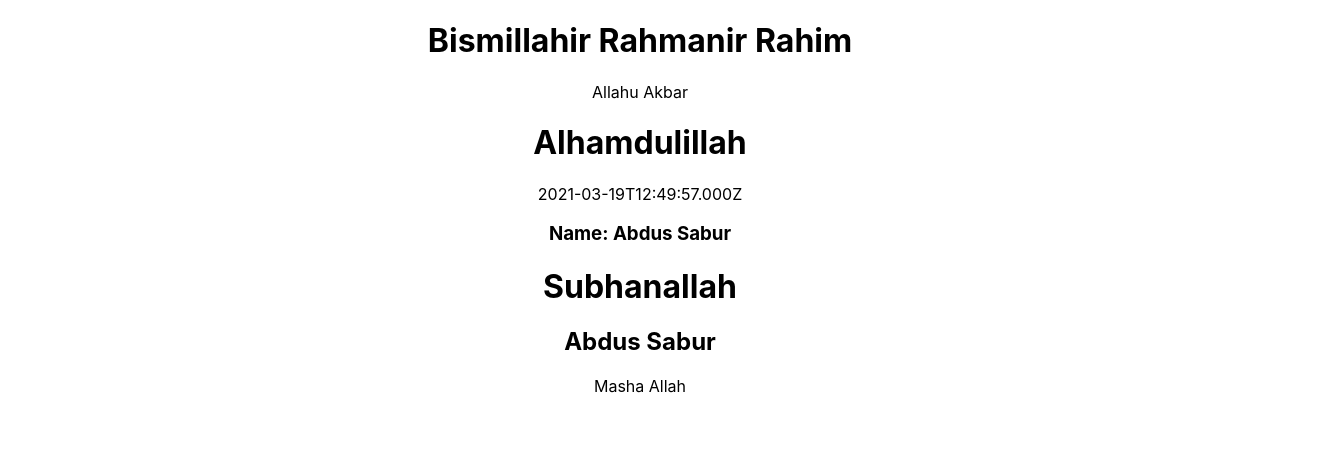
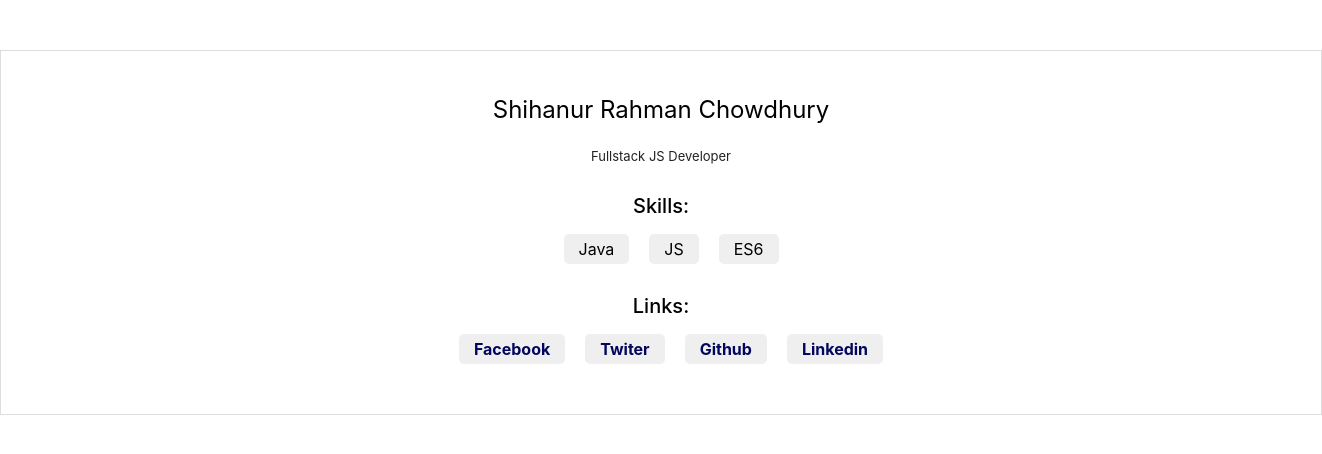
Before and after one commit to SR-Chowdhury/core-react-tutorial, a React (Create React App) app: page / in a window 1280 px wide. Shown: the top 454 px of the page, 1322 px wide, since content can reach past the window. Built offline with nearby package versions, Linux system fonts and the light colour scheme.

Commit message:
4.7 Simple Profile in React JS

```diff
--- a/src/L4/4.5_jsx-react.jsx
+++ b/src/L4/4.5_jsx-react.jsx
@@ -1,6 +1,6 @@
 import React from 'react';
 
-class MyApp4_5 extends React.Component {
+class MyApp extends React.Component {
     render() {
         return (
             // <div className ="App">
@@ -18,4 +18,4 @@ class MyApp4_5 extends React.Component {
     }
 }
 
-export default MyApp4_5;
+export default MyApp;
--- /dev/null
+++ b/src/L4/4.7_simple_profile.jsx
@@ -0,0 +1,36 @@
+import React from 'react';
+import './4.7_style.css'
+
+class MyApp extends React.Component {
+
+    render() {
+        return (
+            <div className="Container">
+                <div className="Bio">
+                    <h3>Shihanur Rahman Chowdhury</h3>
+                    <p>Fullstack JS Developer</p>
+                </div>
+                <div className="Skills">
+                    <h3>Skills: </h3>
+                    <ul>
+                        <li>Java</li>
+                        <li>JS</li>
+                        <li>ES6</li>
+                    </ul>
+                </div>
+                <div className="Links">
+                    <h3>Links: </h3>
+                    <ul>
+                        <li><a href="#">Facebook</a></li>
+                        <li><a href="#">Twiter</a></li>
+                        <li><a href="#">Github</a></li>
+                        <li><a href="#">Linkedin</a></li>
+                    </ul>
+                </div>
+            </div>
+        );
+    }
+
+}
+
+export default MyApp;
--- /dev/null
+++ b/src/L4/4.7_style.css
@@ -0,0 +1,50 @@
+.Container {
+    width: 100%;
+    min-height: 100px;
+    margin-top: 50px;
+    padding: 20px;
+    border: 1px solid #ddd;
+}
+
+.Bio, .Skills, .Links {
+    margin-bottom: 30px;
+}
+
+.Bio h3 {
+    font-size: 24px;
+    font-weight: 400;
+}
+
+.Bio p {
+    font-size: 13px;
+    color: #222222;
+    margin-top: 5px;
+}
+
+.Skills h3, .Links h3 {
+    font-size: 20px;
+    font-weight: 500;
+    margin-bottom: 10px;
+}
+
+.Skills ul, .Links ul {
+    list-style-type: none;
+}
+
+.Skills ul li, .Links ul li {
+    display: inline-block;
+    padding: 5px 15px;
+    margin-right: 20px;
+    background: #efefef;
+    border-radius: 5px;
+}
+
+.Links ul li a {
+    text-decoration: none;
+    font-weight: bold;
+    color: #02075d;
+}
+
+.Links ul li a:hover {
+    color: #ffa500;
+}
--- a/src/components/app.jsx
+++ b/src/components/app.jsx
@@ -1,10 +1,14 @@
 import React from 'react';
+// import MyApp from '../L4/4.2_component';
+// import MyApp from '../L4/4.5_jsx-react';
+// import MyApp from '../L4/4.6_jsx_use_react';
+import MyApp from '../L4/4.7_simple_profile';
 
 class App extends React.Component {
 
     render() {
 
-        return <h1>Bismillahir Rahmanir Rahim</h1>;
+        return <MyApp/>
 
     }
 }
--- a/src/index.js
+++ b/src/index.js
@@ -1,9 +1,7 @@
 import React from 'react';
 import ReactDOM from 'react-dom';
 import './index.css';
-// import App from './components/app';
-// import App from './L4/4.2_component';
-import App from './L4/4.6_jsx_use_react';
+import App from './components/app';
 import reportWebVitals from './reportWebVitals';
 
 ReactDOM.render(
```
